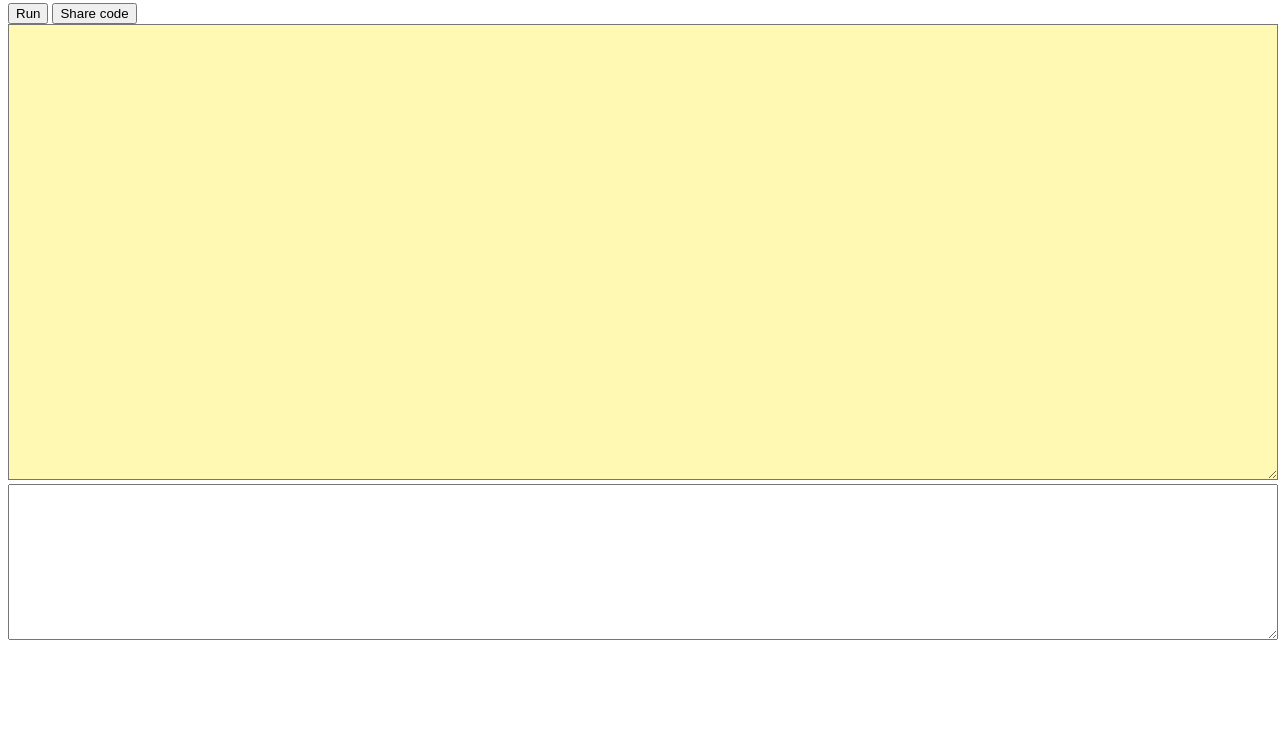
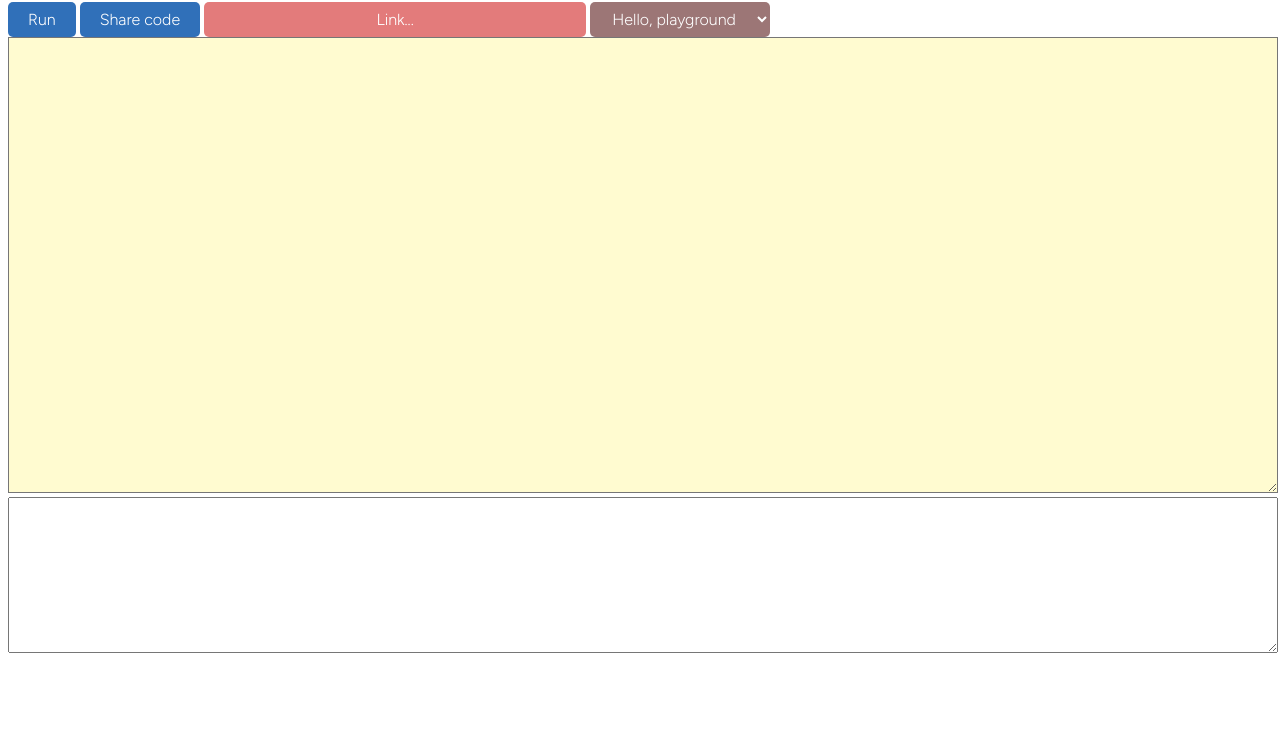
Before and after one commit to alekstet/my_playground, a plain HTML site: page frontend/index.html in a window 1280 px wide. Shown: the part 58-800 px from the top of the page. Drawn offline with nearby package versions, Linux system fonts and the light colour scheme; no server answers.

Commit message:
Update html

```diff
--- a/frontend/index.html
+++ b/frontend/index.html
@@ -5,15 +5,24 @@
     <meta http-equiv="X-UA-Compatible" content="IE=edge">
     <meta name="viewport" content="width=device-width, initial-scale=1.0">
     <script src="https://ajax.googleapis.com/ajax/libs/jquery/2.1.3/jquery.min.js"></script>
+    <link rel="preconnect" href="https://fonts.googleapis.com">
+    <link rel="preconnect" href="https://fonts.gstatic.com" crossorigin>
+    <link href="https://fonts.googleapis.com/css2?family=Figtree:wght@300&display=swap" rel="stylesheet">
     <title>The GO Playground</title>
 </head>
 
 <body>
     <div>
-        <h4>The GO Playground</h4>
-        <button class="btn btn-primary" onclick="Run()">Run</button>
-        <button class="btn btn-primary" onclick="ShareCode()">Share code</button>
-        <input hidden type="text" id="link" value="link" size="40">
+        <h3 id="name">The GO Playground</h3>
+        <button id="b" onclick="Run()">Run</button>
+        <button id="b" onclick="ShareCode()">Share code</button>
+        <input hidden type="text" id="link" value="Link..." size="40">
+
+        <select id="programs" name="programs">
+            <option value="hello_playground">Hello, playground</option>
+            <option value="server">Server</option>
+            <option value="sleep">Sleep</option>
+        </select>
     </div>
 
     <div>
@@ -27,6 +36,21 @@
 
 <script>
     var port = ":8080"
+
+    $("select#programs").click(function() {
+        var pr = $("select#programs").val();
+        Fetch(pr)
+    });
+
+    function Fetch(path) {
+        fetch("http://localhost" + port + "/pp/" + path)
+        .then((response) => {
+            return response.json();
+        })
+        .then((data) => {
+            $("#code_in").val(data)
+        });
+    }
 
     function Run() {
         var ws = new WebSocket("ws://localhost" + port + "/run");
@@ -75,15 +99,12 @@
     }
 
     window.onload = function () {
+        var pr = $("select#programs").val();
+        Fetch(pr)
+
         var path = document.location.pathname;
         if (path.includes("/p/")) {
-            fetch("http://localhost" + port + "/pp/" + path.split("/")[2])
-            .then((response) => {
-                return response.json();
-            })
-            .then((data) => {
-                $("#code_in").val(data)
-            });
+            Fetch(path.split("/")[2])
         }
     }
 
@@ -100,13 +121,42 @@
 
 </script>
 <style>
-    #code_in {
-        width: 100%;
-        background-color: rgb(255, 249, 180);
+    #name, #b, #link, #programs {
+        font-family: 'Figtree', sans-serif;
     }
 
-    #code_out {
+    #code_in {
+        background-color: rgb(255, 251, 208);
+    }
+
+    #code_out, #code_in {
         width: 100%;
+    }
+
+    #b, #link, #programs {
+        border: none;
+        border-radius: 5px;
+        color: white;
+        padding: 8px 20px;
+        text-align: center;
+        text-decoration: none;
+        display: inline-block;
+        font-size: 16px;
+    }
+
+    #b {
+        background-color: #3070b9;
+        padding: 8px 20px;
+    }
+
+    #link {
+        background-color: rgb(227, 123, 123);
+        padding: 8px 20px;
+    }
+
+    #programs {
+        background-color: rgb(156, 118, 118);
+        padding: 7px 18px;
     }
 </style>
 </html>
```
Also changed, not shown: 2 other files.
